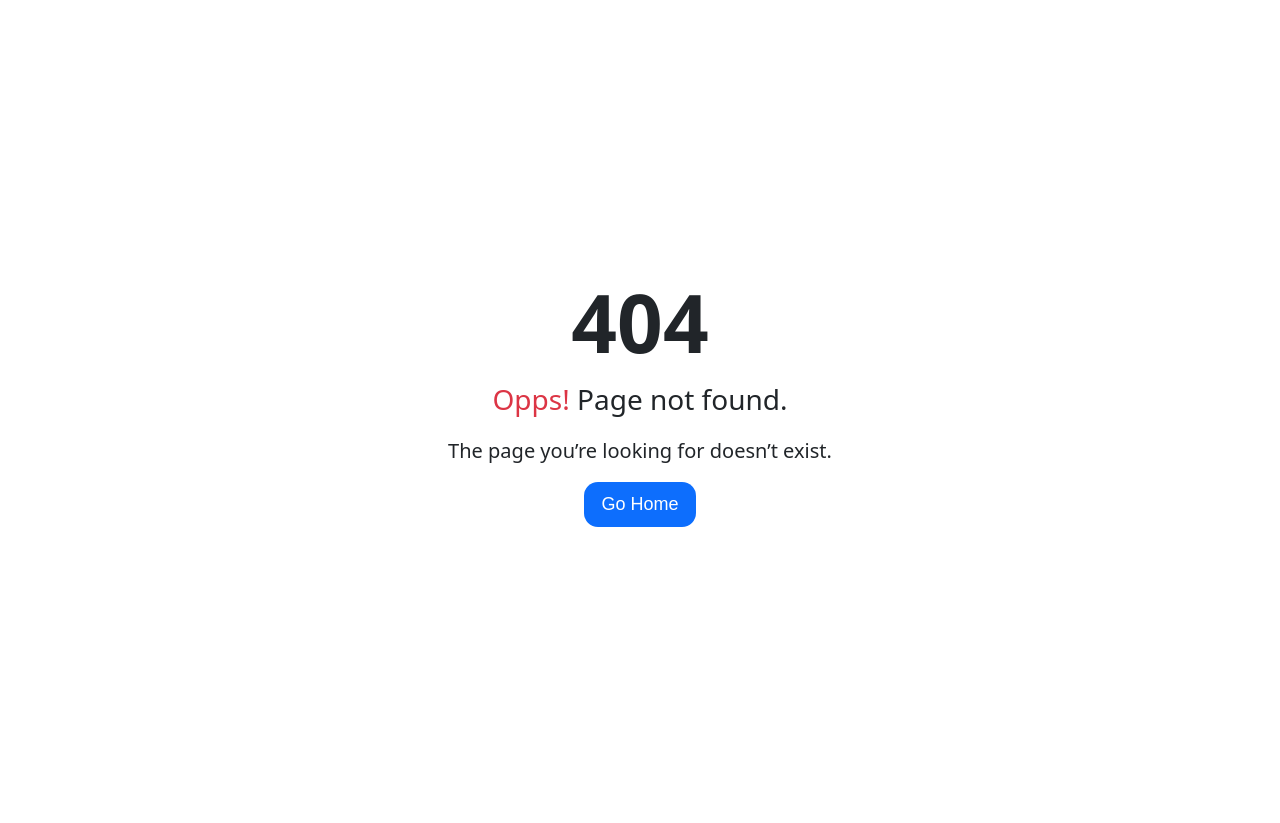
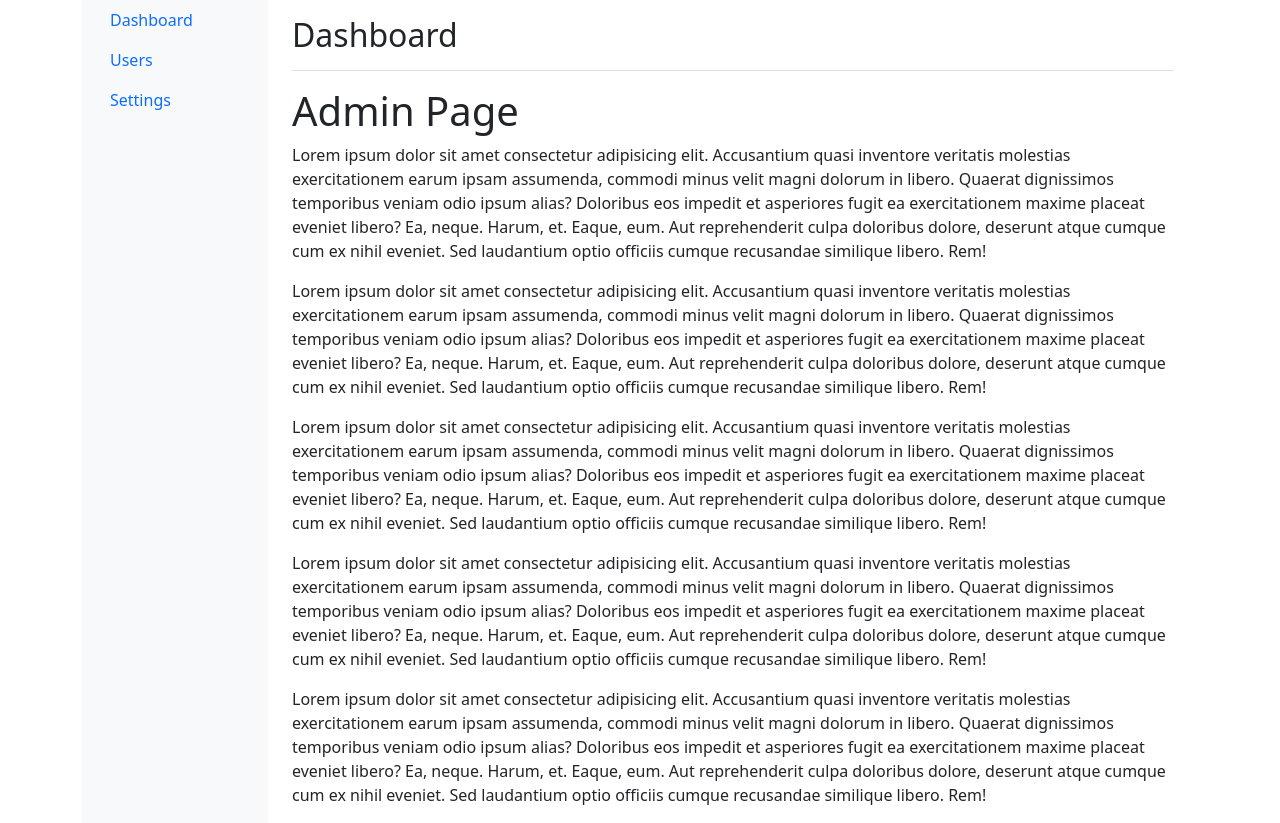
Before and after one commit to eminbasbayan/sbm-react-egitimi3, a React (Vite) app: page /admin in a window 1280 px wide. Before the commit this address had no page. Before the commit the page ends 800 px from the top, so only its background shows below. Built offline with nearby package versions, Linux system fonts and the light colour scheme.

Commit message:
admin layout oluşturma

```diff
--- a/src/App.jsx
+++ b/src/App.jsx
@@ -10,6 +10,9 @@ import "react-toastify/dist/ReactToastify.css";
 import MainLayout from "./layouts/MainLayout";
 import ErrorPage from "./pages/ErrorPage";
 import ProductDetailsPage from "./pages/ProductDetailsPage";
+import AdminLayout from "./layouts/AdminLayout";
+import AdminPage from "./pages/Admin/AdminPage";
+import AdminUsersPage from "./pages/Admin/UsersPage";
 
 function App() {
   const router = createBrowserRouter([
@@ -54,6 +57,20 @@ function App() {
         },
       ],
     },
+    {
+      path: "/admin",
+      element: <AdminLayout />,
+      children: [
+        {
+          index: true,
+          element: <AdminPage />,
+        },
+        {
+          path: "users",
+          element: <AdminUsersPage />,
+        },
+      ],
+    },
   ]);
 
   return (
--- /dev/null
+++ b/src/components/Admin/Sidebar.jsx
@@ -0,0 +1,27 @@
+const AdminSidebar = () => {
+  return (
+    <nav className="col-md-2 d-none d-md-block bg-light sidebar">
+      <div className="sidebar-sticky">
+        <ul className="nav flex-column">
+          <li className="nav-item">
+            <a className="nav-link active" href="#">
+              Dashboard
+            </a>
+          </li>
+          <li className="nav-item">
+            <a className="nav-link" href="#">
+              Users
+            </a>
+          </li>
+          <li className="nav-item">
+            <a className="nav-link" href="#">
+              Settings
+            </a>
+          </li>
+        </ul>
+      </div>
+    </nav>
+  );
+};
+
+export default AdminSidebar;
--- /dev/null
+++ b/src/components/Admin/Users.jsx
@@ -0,0 +1,37 @@
+import React from "react";
+
+const AdminUsers = () => {
+  return (
+    <React.Fragment>
+      <div className="table-responsive">
+        <table className="table table-striped table-sm">
+          <thead>
+            <tr>
+              <th>#</th>
+              <th>Name</th>
+              <th>Email</th>
+              <th>Role</th>
+            </tr>
+          </thead>
+          <tbody>
+            <tr>
+              <td>1</td>
+              <td>John Doe</td>
+              <td>john@example.com</td>
+              <td>Admin</td>
+            </tr>
+            <tr>
+              <td>2</td>
+              <td>Jane Smith</td>
+              <td>jane@example.com</td>
+              <td>User</td>
+            </tr>
+            {/* Diğer kullanıcılar buraya eklenebilir */}
+          </tbody>
+        </table>
+      </div>
+    </React.Fragment>
+  );
+};
+
+export default AdminUsers;
--- /dev/null
+++ b/src/layouts/AdminLayout.jsx
@@ -0,0 +1,24 @@
+import { Outlet } from "react-router-dom";
+import AdminSidebar from "../components/Admin/Sidebar";
+
+const AdminLayout = () => {
+  return (
+    <div className="admin-layout">
+      <div className="container-fluid">
+        <div className="row">
+          <AdminSidebar />
+
+          <main className="col-md-9 ml-sm-auto col-lg-10 px-4">
+            <div className="d-flex justify-content-between flex-wrap flex-md-nowrap align-items-center pt-3 pb-2 mb-3 border-bottom">
+              <h1 className="h2">Dashboard</h1>
+            </div>
+
+            <Outlet />
+          </main>
+        </div>
+      </div>
+    </div>
+  );
+};
+
+export default AdminLayout;
--- /dev/null
+++ b/src/pages/Admin/AdminPage.jsx
@@ -0,0 +1,59 @@
+const AdminPage = () => {
+  return (
+    <div className="admin-page">
+      <h1>Admin Page</h1>
+      <p>
+        Lorem ipsum dolor sit amet consectetur adipisicing elit. Accusantium
+        quasi inventore veritatis molestias exercitationem earum ipsam
+        assumenda, commodi minus velit magni dolorum in libero. Quaerat
+        dignissimos temporibus veniam odio ipsum alias? Doloribus eos impedit et
+        asperiores fugit ea exercitationem maxime placeat eveniet libero? Ea,
+        neque. Harum, et. Eaque, eum. Aut reprehenderit culpa doloribus dolore,
+        deserunt atque cumque cum ex nihil eveniet. Sed laudantium optio
+        officiis cumque recusandae similique libero. Rem!
+      </p>
+      <p>
+        Lorem ipsum dolor sit amet consectetur adipisicing elit. Accusantium
+        quasi inventore veritatis molestias exercitationem earum ipsam
+        assumenda, commodi minus velit magni dolorum in libero. Quaerat
+        dignissimos temporibus veniam odio ipsum alias? Doloribus eos impedit et
+        asperiores fugit ea exercitationem maxime placeat eveniet libero? Ea,
+        neque. Harum, et. Eaque, eum. Aut reprehenderit culpa doloribus dolore,
+        deserunt atque cumque cum ex nihil eveniet. Sed laudantium optio
+        officiis cumque recusandae similique libero. Rem!
+      </p>
+      <p>
+        Lorem ipsum dolor sit amet consectetur adipisicing elit. Accusantium
+        quasi inventore veritatis molestias exercitationem earum ipsam
+        assumenda, commodi minus velit magni dolorum in libero. Quaerat
+        dignissimos temporibus veniam odio ipsum alias? Doloribus eos impedit et
+        asperiores fugit ea exercitationem maxime placeat eveniet libero? Ea,
+        neque. Harum, et. Eaque, eum. Aut reprehenderit culpa doloribus dolore,
+        deserunt atque cumque cum ex nihil eveniet. Sed laudantium optio
+        officiis cumque recusandae similique libero. Rem!
+      </p>
+      <p>
+        Lorem ipsum dolor sit amet consectetur adipisicing elit. Accusantium
+        quasi inventore veritatis molestias exercitationem earum ipsam
+        assumenda, commodi minus velit magni dolorum in libero. Quaerat
+        dignissimos temporibus veniam odio ipsum alias? Doloribus eos impedit et
+        asperiores fugit ea exercitationem maxime placeat eveniet libero? Ea,
+        neque. Harum, et. Eaque, eum. Aut reprehenderit culpa doloribus dolore,
+        deserunt atque cumque cum ex nihil eveniet. Sed laudantium optio
+        officiis cumque recusandae similique libero. Rem!
+      </p>
+      <p>
+        Lorem ipsum dolor sit amet consectetur adipisicing elit. Accusantium
+        quasi inventore veritatis molestias exercitationem earum ipsam
+        assumenda, commodi minus velit magni dolorum in libero. Quaerat
+        dignissimos temporibus veniam odio ipsum alias? Doloribus eos impedit et
+        asperiores fugit ea exercitationem maxime placeat eveniet libero? Ea,
+        neque. Harum, et. Eaque, eum. Aut reprehenderit culpa doloribus dolore,
+        deserunt atque cumque cum ex nihil eveniet. Sed laudantium optio
+        officiis cumque recusandae similique libero. Rem!
+      </p>
+    </div>
+  );
+};
+
+export default AdminPage;
--- /dev/null
+++ b/src/pages/Admin/UsersPage.jsx
@@ -0,0 +1,13 @@
+import AdminUsers from "../../components/Admin/Users";
+
+const AdminUsersPage = () => {
+  return (
+    <div className="admin-users-page">
+      <h1>Admin Users Page</h1>
+      <h2>Users</h2>
+      <AdminUsers />
+    </div>
+  );
+};
+
+export default AdminUsersPage;
```
